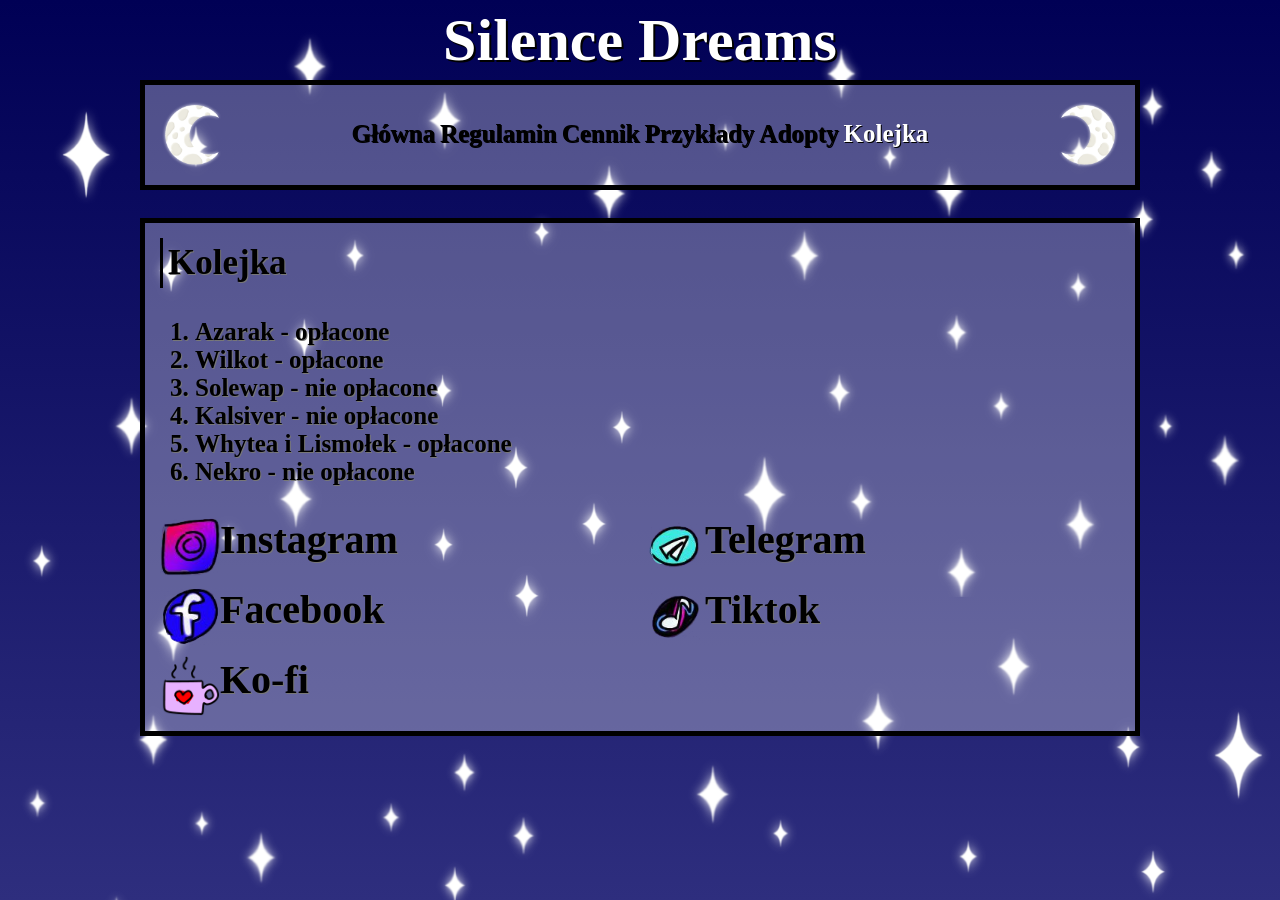
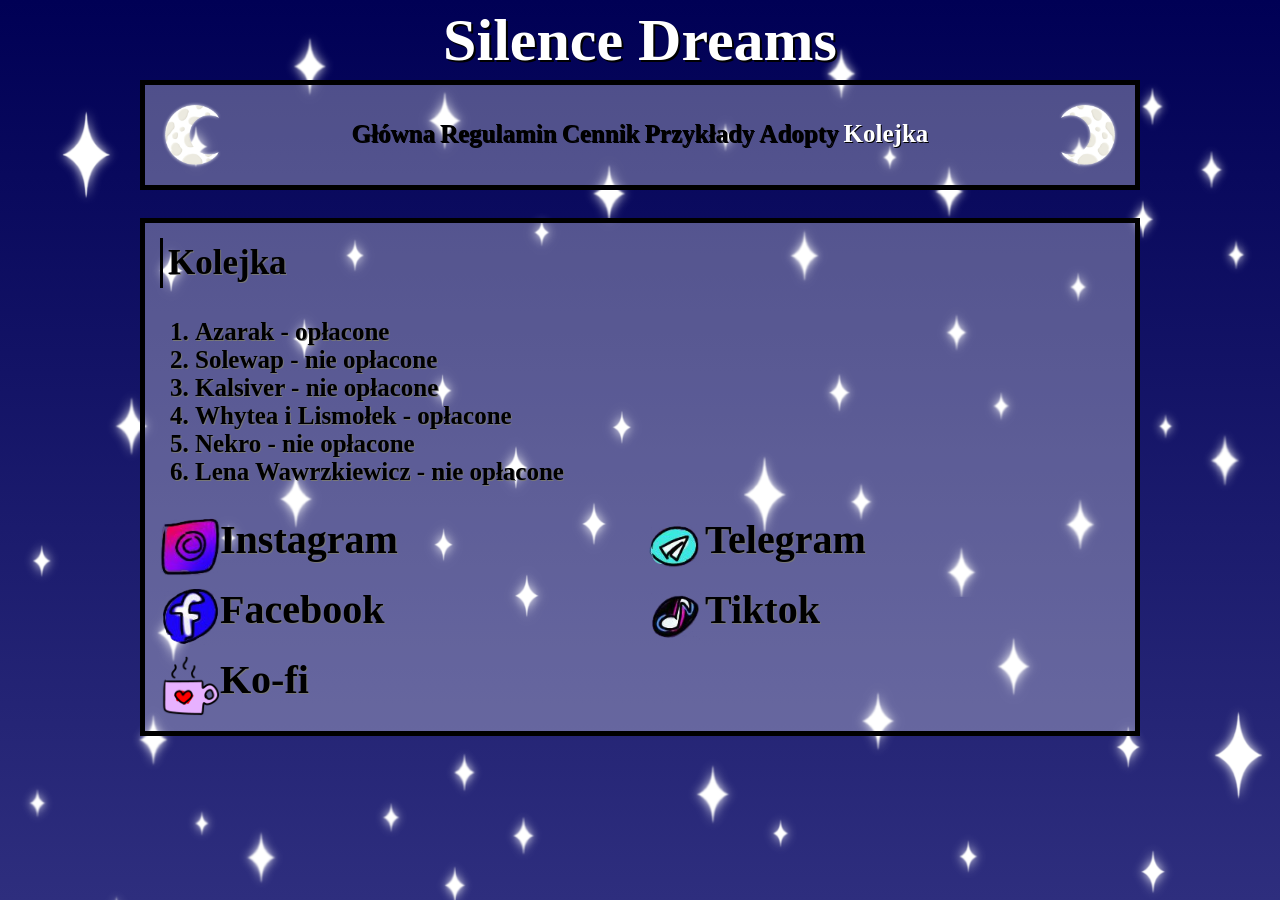
Before and after one commit to Szalonkazia/szalonkazia.github.io, a Jekyll site: the page built from kolejka.md, in a window 1280 px wide. Built offline with Jekyll 4.4.1, drawn with Linux system fonts in a browser that asks for light colours; some web fonts are replaced.

Commit message:
Update kolejka.yml

```diff
--- a/_data/kolejka.yml
+++ b/_data/kolejka.yml
@@ -1,6 +1,4 @@
 - name: "Azarak"
-  status: "opłacone"
-- name: "Wilkot"
   status: "opłacone"
 - name: "Solewap"
   status: "nie opłacone"
@@ -10,3 +8,5 @@
   status: "opłacone"
 - name: "Nekro"
   status: "nie opłacone"
+- name: Lena Wawrzkiewicz
+  status: "nie opłacone"
```
